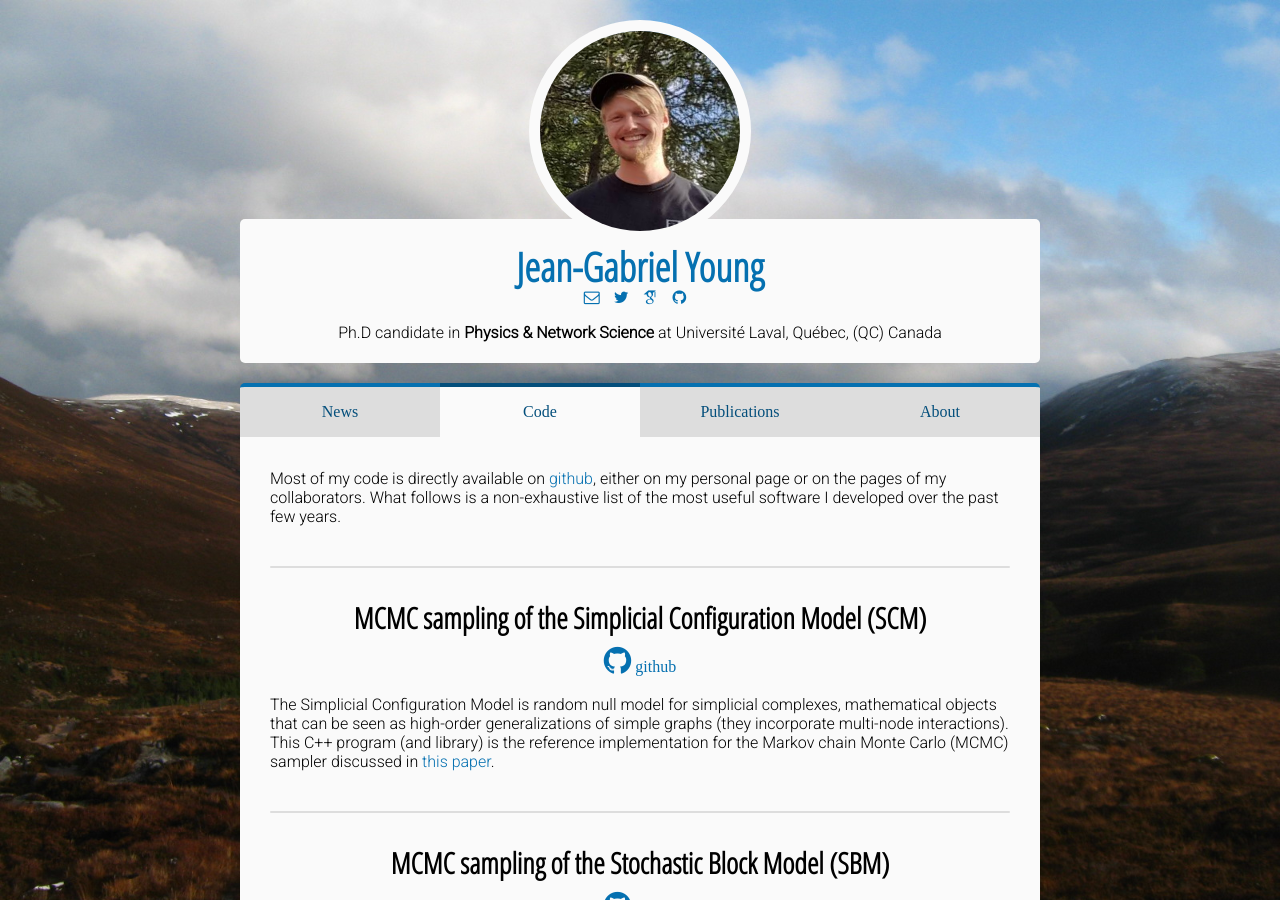
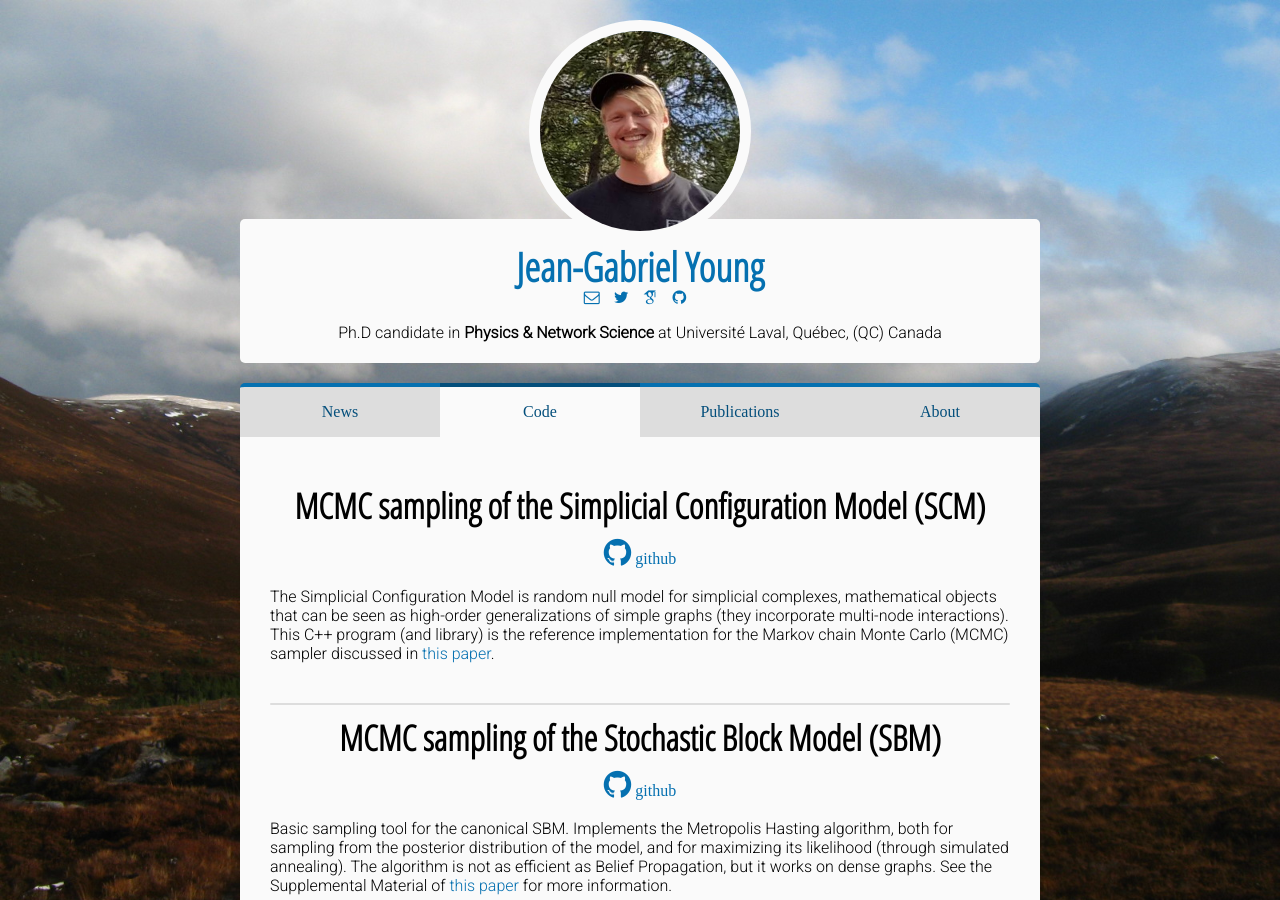
Before and after one commit to jg-you/jg-you.github.io, a Jekyll site: the page built from code.md, in a window 1280 px wide and 900 px high. Built offline with Jekyll 4.4.1, drawn with Linux system fonts in a browser that asks for light colours; some web fonts are replaced; comment, search, counter and statistics services are not loaded.

Commit message:
Hierarchy stuff

```diff
--- a/code.md
+++ b/code.md
@@ -3,12 +3,9 @@ layout: page
 title: Code
 ---
 
-Most of my code is directly available on [github](https://github.com/jg-you/), either on my personal page or on the pages of my collaborators.
-What follows is a non-exhaustive list of the most useful software I developed over the past few years.
 
-<div class="end-of-post"></div>
 
-### MCMC sampling of the Simplicial Configuration Model (SCM)
+## MCMC sampling of the Simplicial Configuration Model (SCM)
 
 <div class="code-links">
 <a href="https://github.com/jg-you/scm/"><i class="fa fa-github fa-2x"
@@ -23,7 +20,7 @@ paper](https://arxiv.org/abs/1705.10298).
 
 <div class="end-of-post"></div>
 
-### MCMC sampling of the Stochastic Block Model (SBM)
+## MCMC sampling of the Stochastic Block Model (SBM)
 
 <div class="code-links">
 <a href="https://github.com/jg-you/sbm_canonical_mcmc/"><i class="fa fa-github fa-2x"
@@ -37,7 +34,7 @@ See the Supplemental Material of [this paper](https://arxiv.org/abs/1701.00062)
 
 <div class="end-of-post"></div>
 
-### Structural Preferential Attachment (SPA+)
+## Structural Preferential Attachment (SPA+)
 
 <div class="code-links">
 <a href="https://github.com/spa-networks/spa/"><i class="fa fa-github fa-2x" aria-hidden="true"></i> github</a><br/>
@@ -56,7 +53,7 @@ The repository contains a fast and robust C++ implementation of both the simple
 
 <div class="end-of-post"></div>
 
-### Hierarchical Preferential Attachment (HPA)
+## Hierarchical Preferential Attachment (HPA)
 <div class="code-links">
 <a href="https://github.com/spa-networks/hpa/"><i class="fa fa-github fa-2x" aria-hidden="true"></i> github</a><br/>
 <a href="http://dx.doi.org/10.5281/zenodo.47369"><img src="https://zenodo.org/badge/doi/10.5281/zenodo.47369.svg" alt="10.5281/zenodo.47369"></a>
@@ -67,7 +64,7 @@ This repository _does not_ contain a full implementation of the model (yet?), bu
 
 <div class="end-of-post"></div>
 
-### cascading_detection
+## cascading_detection
 
 <div class="code-links">
 <a href="https://github.com/jg-you/cascading_detection"><i class="fa fa-github fa-2x" aria-hidden="true"></i> github</a><br/>
@@ -81,7 +78,7 @@ The wrapper currently handles [CFinder](http://www.cfinder.org/) (Palla et al.),
 
 <div class="end-of-post"></div>
 
-### gists
+## gists
 <div class="code-links">
 <a href="https://gist.github.com/jg-you"><i class="fa fa-github fa-2x" aria-hidden="true"></i> github</a>
 </div>
@@ -91,7 +88,7 @@ This currently includes C/C++ interface for `hdf5`, `boost::MPI`, and python sni
 
 <div class="end-of-post"></div>
 
-### cli-stats
+## cli-stats
 <div class="code-links">
 <a href="https://github.com/jg-you/cli-stats"><i class="fa fa-github fa-2x" aria-hidden="true"></i> github</a>
 </div>
```
Also changed, not shown: about.md (+1 -0 lines).
